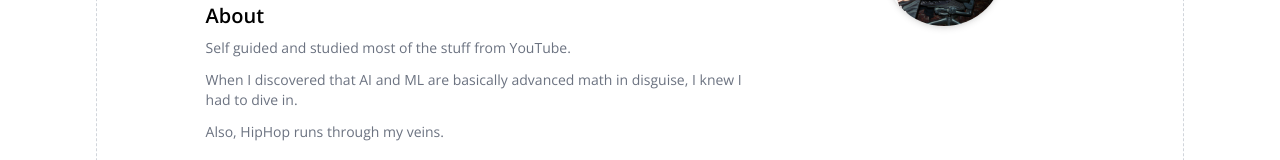
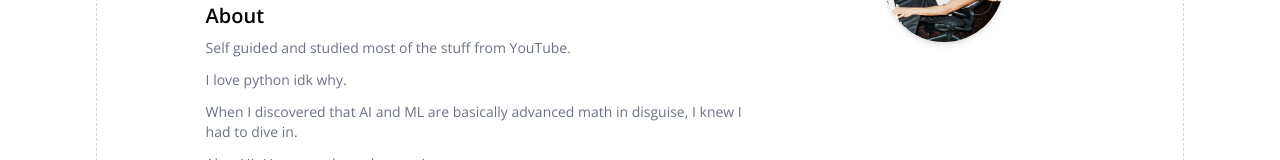
Before and after one commit to Pratiyankkumar/Portfolio, a Next.js app: page / in a window 1280 px wide. Shown: the part 227-387 px from the top of the page. Built offline with nearby package versions, Linux system fonts and the light colour scheme; no server answers.

Commit message:
Update Intro.tsx

```diff
--- a/src/components/components/Intro.tsx
+++ b/src/components/components/Intro.tsx
@@ -15,6 +15,10 @@ export function Intro() {
 
           <p className="bp1:w-[90%] text-gray-500 text-sm w-full mb-3">
             Self guided and studied most of the stuff from YouTube.
+          </p>
+
+          <p className="bp1:w-[90%] text-gray-500 text-sm w-full mb-3">
+            I love python idk why.
           </p>
 
           <p className="bp1:w-[90%] text-gray-500 text-sm w-full mb-3">
```
